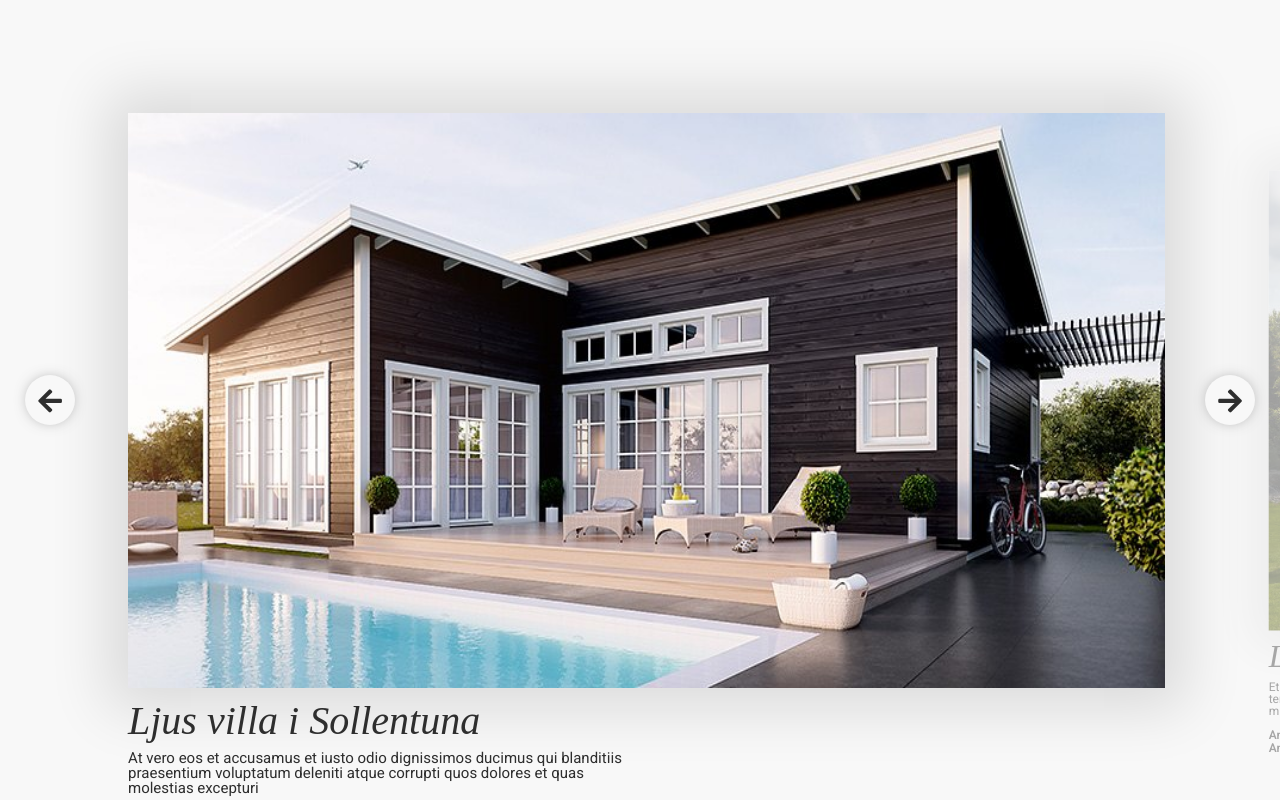
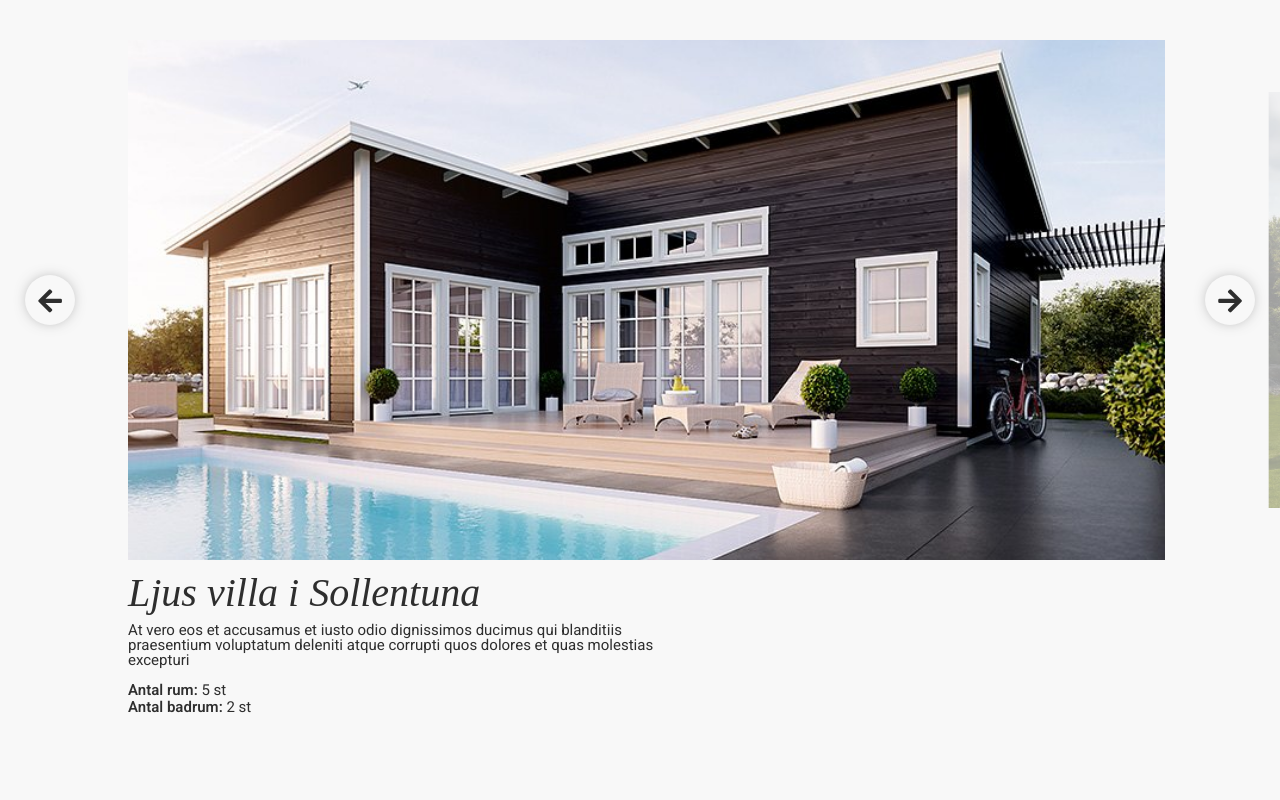
Before and after one commit to miorogvall/react-carousel-mr, a React (Create React App) app: page / in a window 1280 px wide. Built offline with nearby package versions, Linux system fonts and the light colour scheme; a web font is replaced by a local one.

Commit message:
front end, removed console logs

```diff
--- a/src/App.js
+++ b/src/App.js
@@ -4,7 +4,6 @@ import './App.css';
 import {List} from './Images';
 
 function App() {
-  console.log(List)
   return (
     <div className="App">
       <ItemContainer children={List}/>
--- a/src/Images.js
+++ b/src/Images.js
@@ -41,6 +41,7 @@ let List = [
     dimensions : 73,
     description : "Et harum quidem rerum facilis est et expedita distinctio. Nam libero tempore, cum soluta nobis est eligendi optio cumque nihil impedit quo minus id quod maxime placeat facere possimus",
     activeNr: 5,
+    bathrooms: '3',
     rooms: '4'
     }
 ]
--- a/src/components/itemContainer/Item/Item.js
+++ b/src/components/itemContainer/Item/Item.js
@@ -4,7 +4,6 @@ import './_Item.scss';
 class Item extends React.Component {
 
   render() {
-    console.log(this.props.filename)
     let classList;
   if(this.props.activeNr === this.props.activeSlide) {
      classList = 'item active'
--- a/src/components/itemContainer/Item/_Item.scss
+++ b/src/components/itemContainer/Item/_Item.scss
@@ -3,30 +3,34 @@
 .item {
     width: 90%;
     flex: 0 0 auto;
-    height: 70vw;
     background-color: $light-grey;
     min-width: 90%;
-    max-height: 575px;
     transform: scale(0.8);
     transition: all 0.2s ease;
     opacity: 0.4;
-    -webkit-box-shadow: 0px 0px 55px -16px #0000001f;
-    -moz-box-shadow: 0px 0px 55px -16px #0000001f;
-    box-shadow: 0px 0px 55px 21px #0000001f;
+    max-height: 575px;
+    height: 65vh;
 
     &.active {
         transform: scale(1);
         opacity: 1;
+
+        .texts {
+            display: block;
+            opacity: 1;
+        }
     }
 
     img {
-        object-fit: fill; /* also try 'contain' and 'cover' */
+        object-fit: cover;
         width: 100%;
         height: 100%;
     }
     .texts {
         text-align:left;
         font-family: 'Heebo', sans-serif;
+        opacity:0;
+        transition: all 0.4s ease-in;
 
         .name {
             font-family: 'GFS Didot', serif;
@@ -36,7 +40,7 @@
         }
 
         .desc {
-            max-width: 500px;
+            max-width: 550px;
             margin-top: 10px;
             font-size: 15px;
             margin-bottom: 15px;
--- a/src/components/itemContainer/_itemContainer.scss
+++ b/src/components/itemContainer/_itemContainer.scss
@@ -19,6 +19,7 @@
         transition: all 0.2s ease;
         justify-content: flex-start;
         margin-left: 10%;
+        margin-top: -200px;
     }
 
     .arrow {
@@ -39,6 +40,7 @@
         -webkit-box-shadow: 0px 0px 17px -8px rgba(0,0,0,0.75);
         -moz-box-shadow: 0px 0px 17px -8px rgba(0,0,0,0.75);
         box-shadow: 0px 0px 17px -8px rgba(0,0,0,0.75);
+        margin-top: -100px;
 
         &.left {
             left: 25px;
@@ -50,6 +52,8 @@
 
         &:hover {
             opacity: 0.9;
+            background: $black;
+            color: $light-grey;
         }
     }
 }
```
